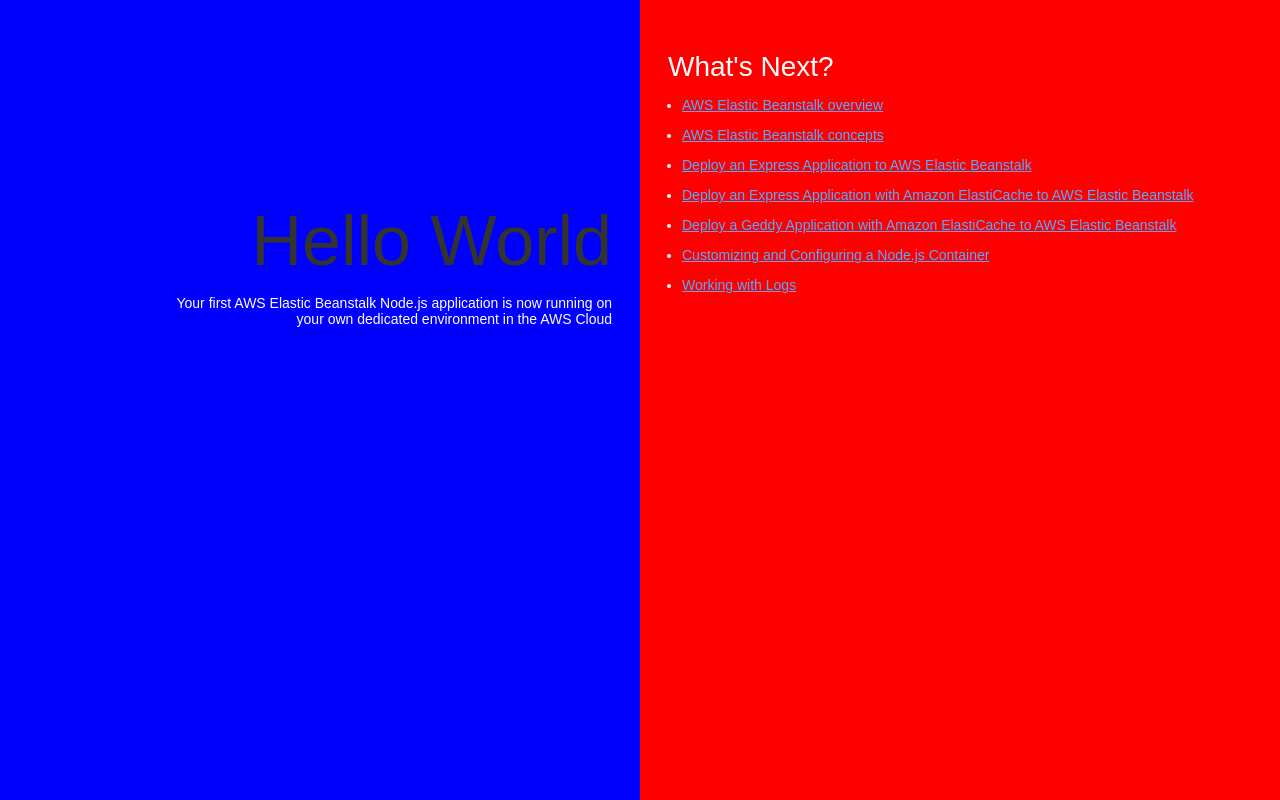
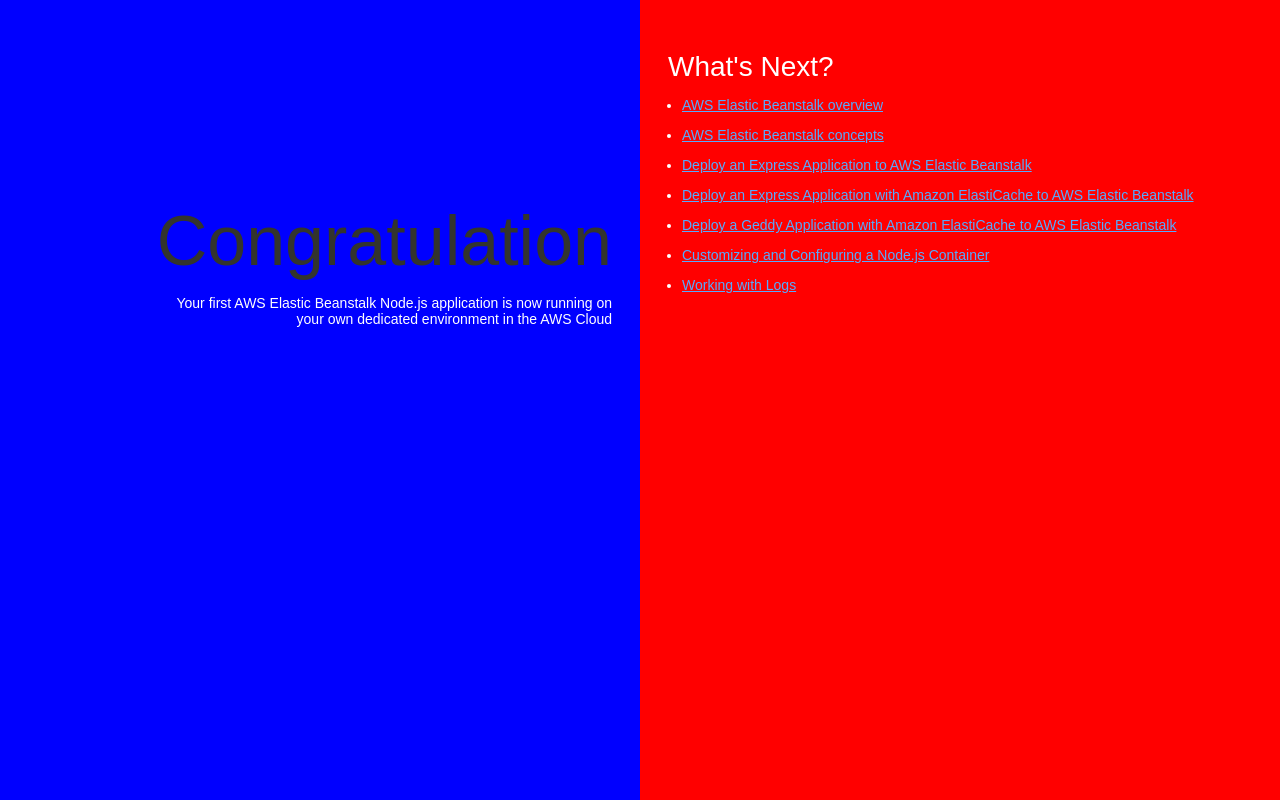
Before and after one commit to AnsulaDev/aws-codepipeline-practice, a website: page index.html in a window 1280 px wide. Drawn offline with Linux system fonts and the light colour scheme.

Commit message:
Update index.html
Congratulation

```diff
--- a/index.html
+++ b/index.html
@@ -74,7 +74,7 @@
   </head>
   <body>
     <div class="textColumn">
-      <h1>Hello World</h1>
+      <h1>Congratulation</h1>
       <p>Your first AWS Elastic Beanstalk Node.js application is now running on your own dedicated environment in the AWS Cloud</p>
     </div>
     <div class="linksColumn">
```
